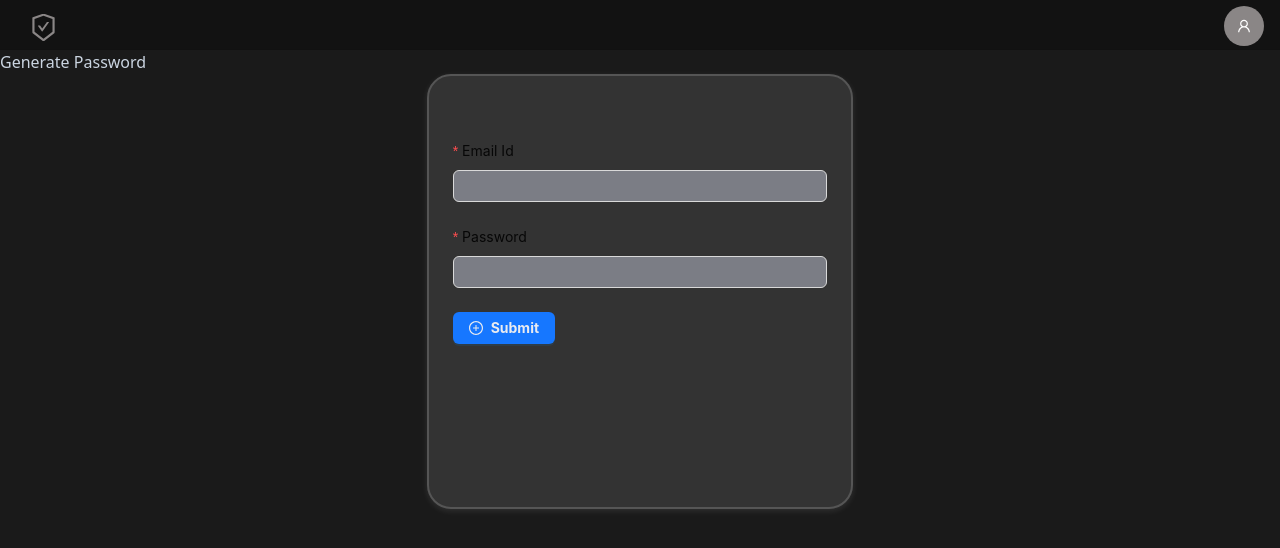
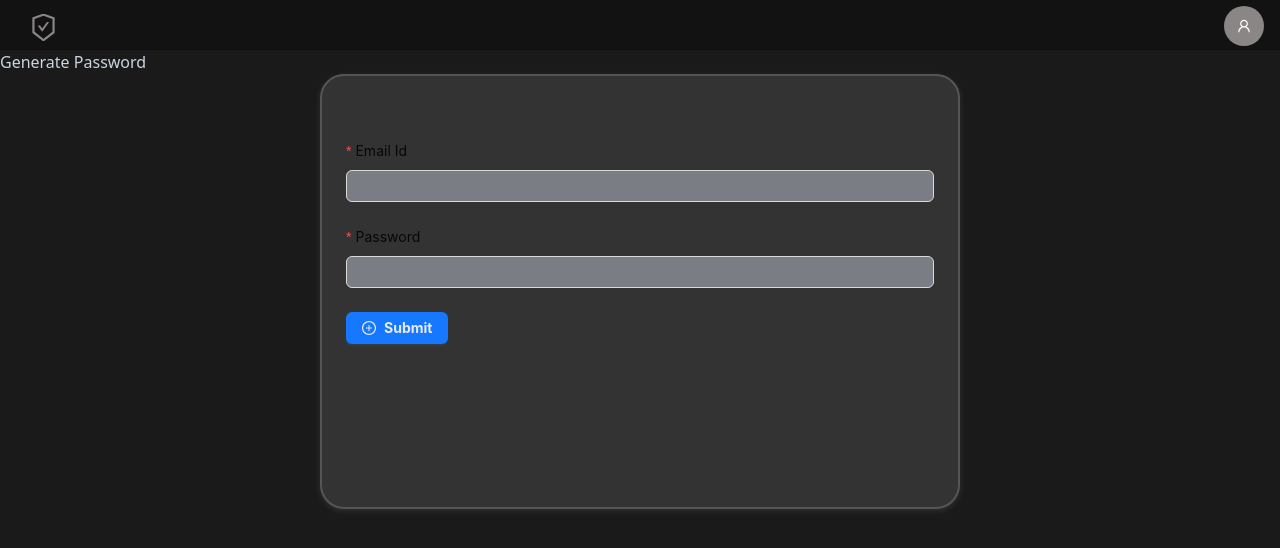
Before and after one commit to msaadnanil18/Password-save-generate-full-stack-, a React (Vite) app in the folder FrontEnd/: page / in a window 1280 px wide. Shown: the top 548 px of the page. Built offline with nearby package versions, Linux system fonts and the light colour scheme.

Commit message:
ui changes

```diff
--- a/FrontEnd/src/components/GoogleAuth.jsx
+++ b/FrontEnd/src/components/GoogleAuth.jsx
@@ -41,8 +41,8 @@ const GoogleAuth = () => {
         </h1>
       </div>
       <Row>
-        <Col span={8}></Col>
-        <Col sm={24} md={12} lg={8}>
+        <Col sm={6}></Col>
+        <Col xs={24} sm={12} >
           <Card
             hoverable
             className="md:mt-10 p-4"
@@ -56,7 +56,7 @@ const GoogleAuth = () => {
               boxShadow: "0 2px 6px rgba(255, 255, 255, 0.1)",
             }}
           >
-            <div className="mx-14 p-5  ">
+            <div className=" grid place-content-center p-5  ">
               <GoogleOAuthProvider clientId={clientId}>
                 <GoogleLogin
                   onSuccess={(credentialResponse) => {
@@ -120,7 +120,7 @@ const GoogleAuth = () => {
             </div>
           </Card>
         </Col>
-        <Col span={8}></Col>
+
       </Row>
     </>
   );
--- a/FrontEnd/vite.config.js
+++ b/FrontEnd/vite.config.js
@@ -5,7 +5,7 @@ import react from '@vitejs/plugin-react'
 export default defineConfig({
   server:{
     proxy:{
-      '/api' : 'http://localhost:5000'
+      '/api' : 'http://localhost:6000'
     }
   },
   plugins: [react()],
```
Also changed, not shown: 1 other file (tests, documents, lock files or other folders).
